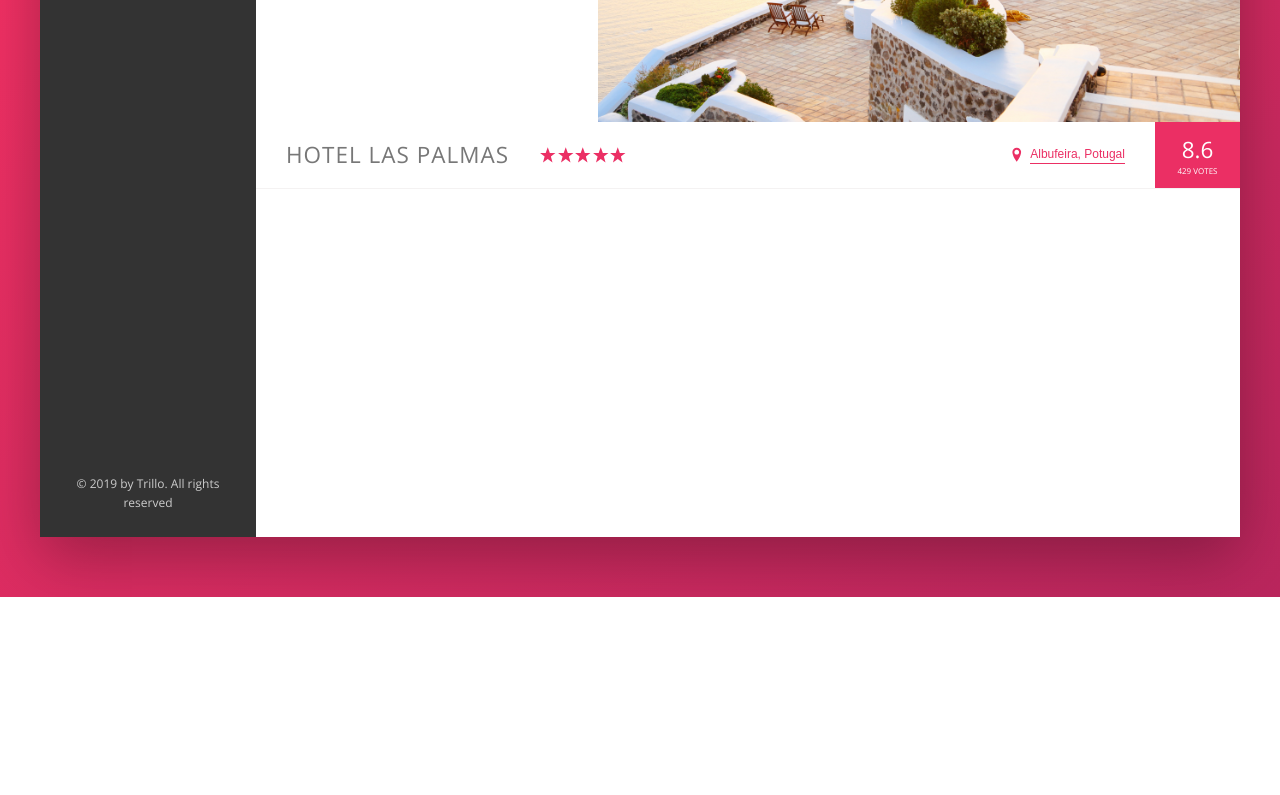
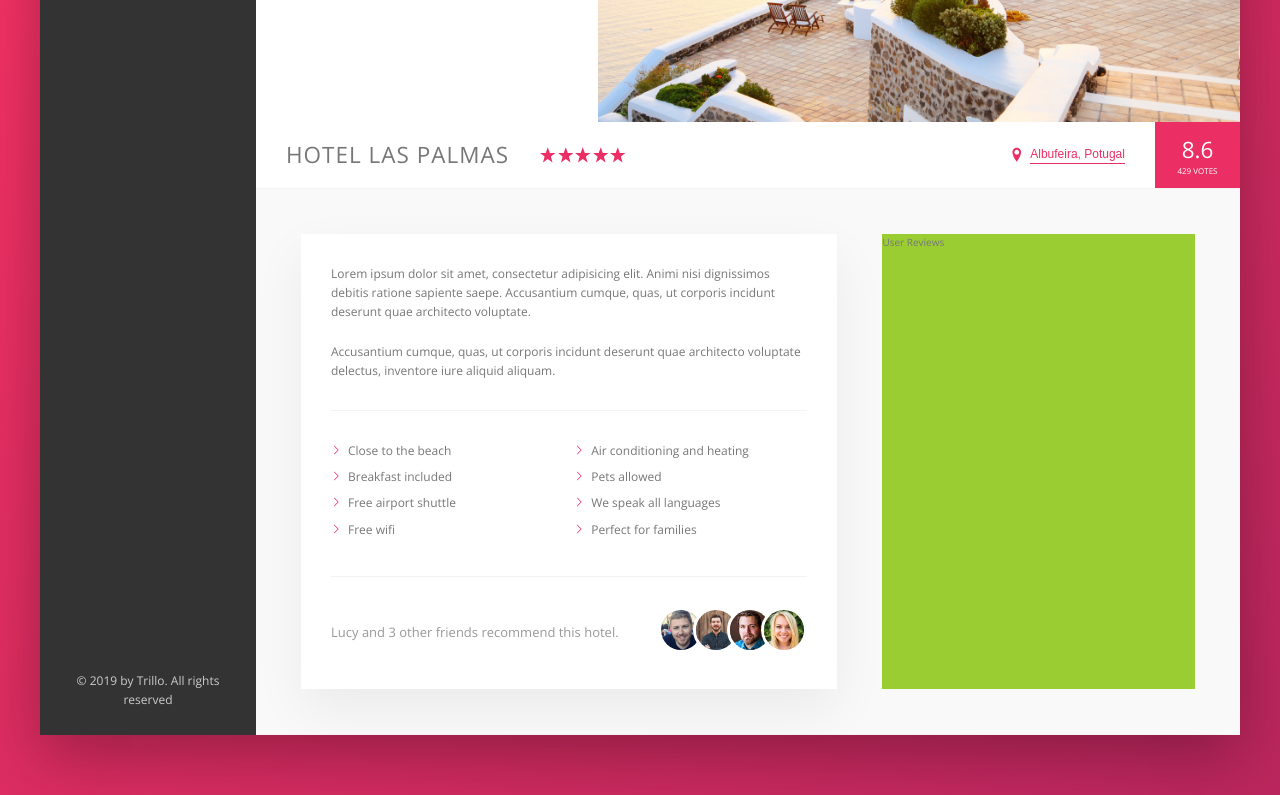
Before and after one commit to alexticovschi/Advanced-CSS-and-Sass-Course, a website: page Trillo/index.html in a window 1280 px wide. Shown: the part 393-1188 px from the top of the page. Before the commit the page ends 990 px from the top, so only its background shows below. Drawn offline with nearby package versions, Linux system fonts and the light colour scheme.

Commit message:
building the description section

```diff
--- a/Trillo/index.html
+++ b/Trillo/index.html
@@ -132,6 +132,42 @@
                             <div class="overview__rating-count">429 votes</div>
                         </div>
                     </div>
+
+                    <div class="detail">
+                        <div class="description">
+                            <p class="paragraph">
+                                Lorem ipsum dolor sit amet, consectetur adipisicing elit. Animi nisi dignissimos debitis ratione sapiente saepe. Accusantium cumque, quas, ut corporis incidunt deserunt quae architecto voluptate.
+                            </p>
+                            <p class="paragraph">
+                                Accusantium cumque, quas, ut corporis incidunt deserunt quae architecto voluptate delectus, inventore iure aliquid aliquam.
+                            </p>
+                            <ul class="list">
+                                <li class="list__item">Close to the beach</li>
+                                <li class="list__item">Breakfast included</li>
+                                <li class="list__item">Free airport shuttle</li>
+                                <li class="list__item">Free wifi</li>
+                                <li class="list__item">Air conditioning and heating</li>
+                                <li class="list__item">Pets allowed</li>
+                                <li class="list__item">We speak all languages</li>
+                                <li class="list__item">Perfect for families</li>
+                            </ul>
+                            <div class="recommend">
+                                <p class="recommend__count">
+                                    Lucy and 3 other friends recommend this hotel.
+                                </p>
+                                <div class="recommend__friends">
+                                    <img src="img/user-3.jpg" alt="Friend 1" class="recommend__photo">
+                                    <img src="img/user-4.jpg" alt="Friend 2" class="recommend__photo">
+                                    <img src="img/user-5.jpg" alt="Friend 3" class="recommend__photo">
+                                    <img src="img/user-6.jpg" alt="Friend 4" class="recommend__photo">
+                                </div>
+                            </div>
+                        </div>
+
+                        <div class="user-reviews">
+                            User Reviews
+                        </div>
+                    </div>
                 </main>
             </div>
         </div>
--- a/Trillo/sass/_base.scss
+++ b/Trillo/sass/_base.scss
@@ -14,6 +14,9 @@
     --color-grey-dark-3: #999;
 
     --shadow-dark: 0 2rem 6rem rgba(0,0,0,.3);
+    --shadow-light: 0 2rem 5rem rgba(0,0,0,.06);
+
+    --line: 1px solid var(--color-grey-light-2);
 }
 
 * {
--- a/Trillo/sass/_components.scss
+++ b/Trillo/sass/_components.scss
@@ -214,7 +214,7 @@
 .overview {
     display: flex;
     align-items: center;
-    border-bottom: 1px solid var(--color-grey-light-2);
+    border-bottom: var(--line);
 
     &__heading {
         font-size: 2.25rem;
@@ -312,3 +312,85 @@
         box-shadow: none;
     }
 }
+
+//##############################//
+// PARAGRAPH
+.paragraph {
+    font-size: 1.2rem;
+}
+
+.paragraph:not(:last-of-type) {
+    margin-bottom: 2rem;
+}
+
+
+//##############################//
+// LIST
+.list {
+    list-style: none;
+    margin: 3rem 0;
+    padding: 3rem 0;
+    border-top: var(--line);
+    border-bottom: var(--line);
+
+    // display: flex;
+    // flex-wrap: wrap;
+    column-count: 2;
+
+    &__item {
+        // flex: 0 0 50%;
+        margin-bottom: .7rem;
+        font-size: 1.2rem;
+    }
+
+    &__item::before {
+        content: "";
+        display: inline-block;
+        height: 1rem;
+        width: 1rem;
+        margin-right: .7rem;
+
+        // Older browsers
+        // background-image: url(../img/chevron-thin-right.svg);
+        // background-size: cover;
+
+        // Newer browsers - masks
+        background-color: var(--color-primary);
+        -webkit-mask-image: url(../img/chevron-thin-right.svg);
+        -webkit-mask-size: cover;
+        mask-image: url(../img/chevron-thin-right.svg);
+        mask-size: cover;
+    }
+}
+
+
+
+//##############################//
+// RECOMMEND
+.recommend {
+    font-size: 1.3rem;
+    color: var(--color-grey-dark-3);
+
+    display: flex;
+    align-items: center;
+
+    &__count {
+        margin-right: auto;
+    }
+
+    &__friends {
+
+    }
+
+    &__photo {
+        box-sizing: content-box;
+        height: 4rem;
+        width: 4rem;
+        border-radius: 50%;
+        border: 3px solid #fff;
+
+        &:not(:last-child) {
+            margin-right: -1.5rem;
+        }
+    }
+}
--- a/Trillo/sass/_layout.scss
+++ b/Trillo/sass/_layout.scss
@@ -11,7 +11,7 @@
     font-size: 1.4rem;
     height: 7rem;
     background-color: #fff;
-    border-bottom: var(--color-grey-light-2);
+    border-bottom: var(--line);
 
     display: flex;
     justify-content: space-between;
@@ -34,6 +34,25 @@
 
 .hotel-view {
     background-color: #fff;
-    height: 80rem;
     flex: 1;
 }
+
+.detail {
+    display: flex;
+    padding: 4.5rem;
+    background-color: var(--color-grey-light-1);
+    border-bottom: var(--line);
+}
+
+.description {
+    background-color: #fff;
+    box-shadow: var(--shadow-light);
+    padding: 3rem;
+    flex: 0 0 60%;
+    margin-right: 4.5rem;
+}
+
+.user-reviews {
+    background-color: yellowgreen;
+    flex: 1;
+}
```
Also changed, not shown: Trillo/sass/main.css, 1 other file.
